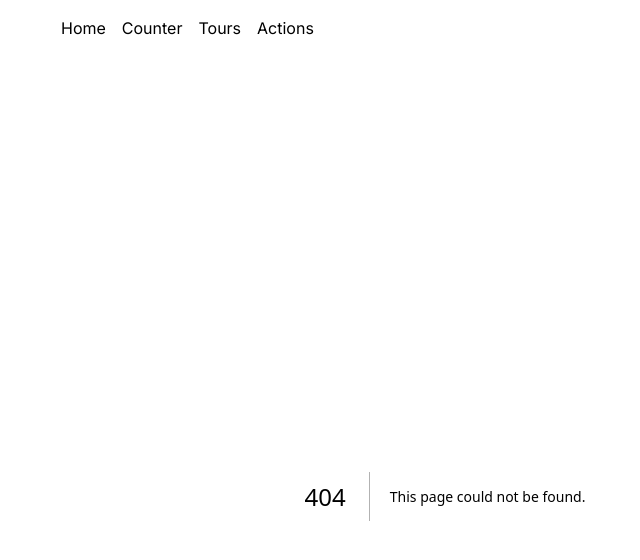
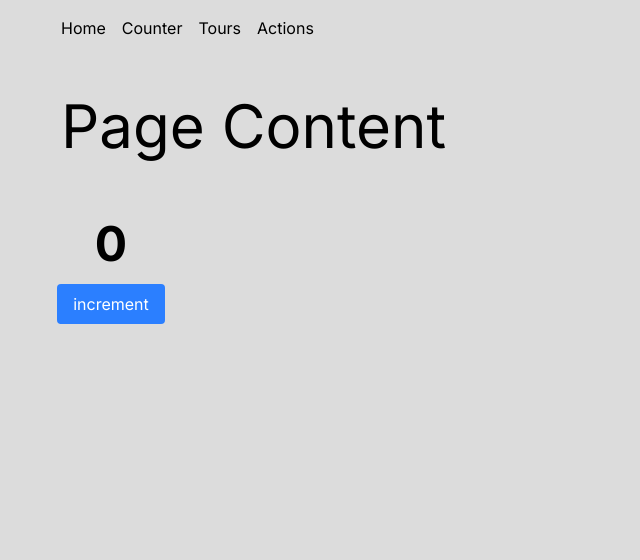
Before and after one commit to ReactRay/Next-js-practice, a Next.js app: page /counter in a window 1280 px wide. Before the commit this address had no page. Shown: the top 560 px of the page, without its empty margins (195-835 px from the left). Built offline with nearby package versions, Linux system fonts and the light colour scheme.

Commit message:
first client compnent

```diff
--- /dev/null
+++ b/app/counter/page.tsx
@@ -0,0 +1,17 @@
+
+
+
+
+import React from 'react'
+import Counter from '@/components/Counter'
+function CounterPage() {
+    return (
+        <section>
+            <h1 className='text-6xl mb-16'>Page Content</h1>
+            <Counter />
+        </section>
+    )
+
+}
+
+export default CounterPage
--- a/app/layout.tsx
+++ b/app/layout.tsx
@@ -1,10 +1,18 @@
 import './globals.css';
 import NavBar from '@/components/NavBar';
+import { Metadata } from 'next';
 import { Inter, Inconsolata, Roboto } from 'next/font/google'
 
 const inter = Inter({ subsets: ['latin'] })
 const inconsolata = Inconsolata({ subsets: ['latin'] });
 const roboto = Roboto({ subsets: ['latin'], weight: ['400'] })
+
+
+export const metadata: Metadata = {
+  title: 'RM NEXT-JS',
+  description: 'my first next-js project',
+  keywords: 'Next-js, typescript, tailwindcss'
+}
 
 export default function RootLayout({ children }: { children: React.ReactNode }) {
   return <html lang='eng'>
--- /dev/null
+++ b/components/Counter.tsx
@@ -0,0 +1,17 @@
+
+"use client"
+
+
+import { useState } from "react"
+function Counter() {
+    const [count, setCount] = useState(0)
+    return (
+        <div className='flex flex-col items-center w-[100px]'>
+            <p className='text-5xl font-bold '>{count}</p>
+
+            <button onClick={() => setCount(count + 1)} className='bg-blue-500 rounded text-white px-4 py-2 mt-4'>increment</button>
+        </div>
+    )
+}
+
+export default Counter
```
